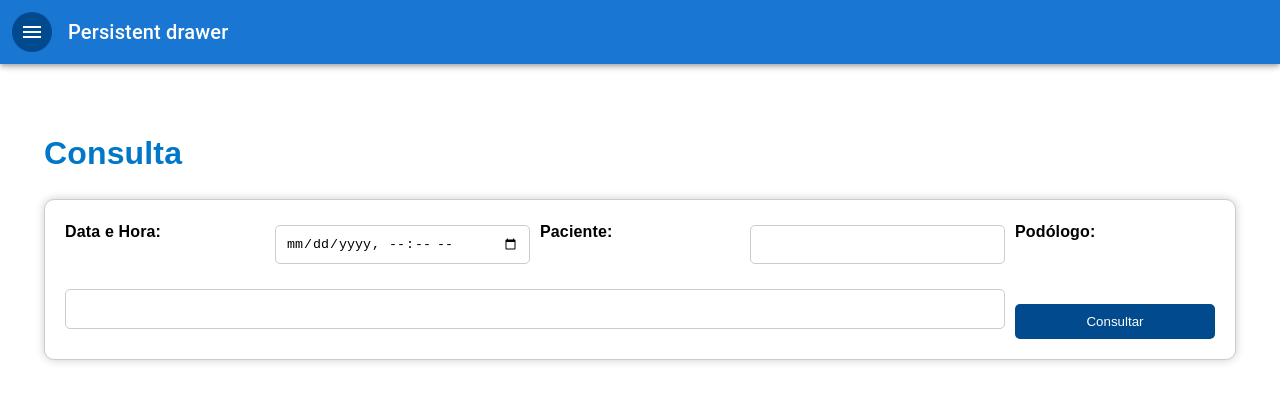
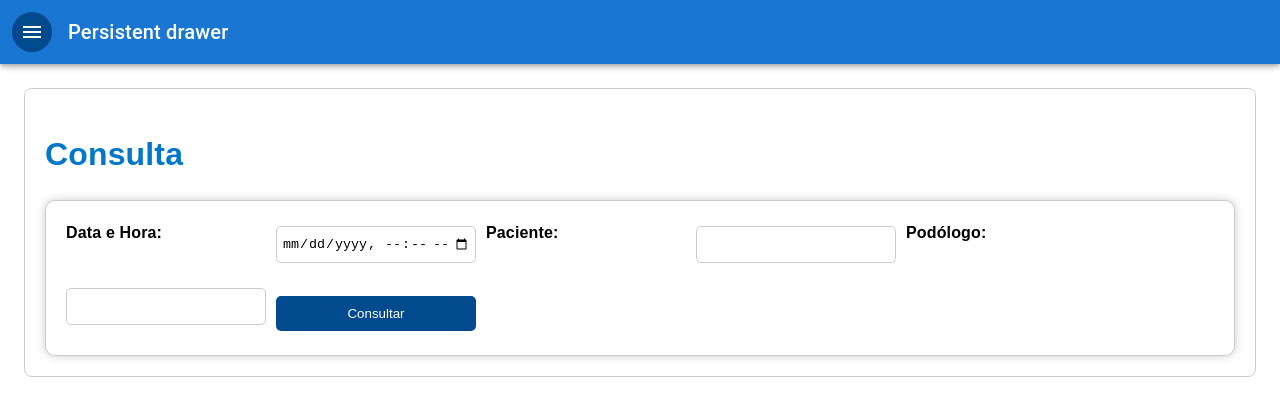
Before and after one commit to DedeLuiz/senac-front, a React (Create React App) app: page /consulta-agendamento in a window 1280 px wide. Shown: the top 416 px of the page. Built offline with nearby package versions, Linux system fonts and the light colour scheme.

Commit message:
Atualizando css: agen, cadas, consulta

```diff
--- a/src/styles/agendamento.css
+++ b/src/styles/agendamento.css
@@ -69,3 +69,16 @@ button[type="submit"] {
   margin-top: 20px;
   width: 100%;
 }
+
+
+/* Estilo dos inputs Paciente e Pedólogo */
+form input[type="text"][id="paciente"],
+form input[type="text"][id="podologo"] {
+  transition: width 0.3s ease; /* Transição suave da largura */
+  width: 200px; /* Largura inicial dos inputs de Paciente e Pedólogo */
+}
+
+form input[type="text"][id="paciente"]:focus,
+form input[type="text"][id="podologo"]:focus {
+  width: 400px; /* Largura expandida dos inputs de Paciente e Pedólogo */
+}
--- a/src/styles/cadastro-profissional.css
+++ b/src/styles/cadastro-profissional.css
@@ -47,3 +47,12 @@
   .profissional-container button[type="submit"] {
     background-color: #004A8D; /* Cor do botão */
   }
+
+  form input[type="text"][id="endereco"] {
+    transition: width 0.3s ease; /* Transição suave da largura */
+    width: 200px; /* Largura inicial dos inputs de nome, endereço e cidade */
+  }
+
+  form input[type="text"][id="endereco"]:focus {
+    width: 400px; /* Largura expandida dos inputs de nome, endereço e cidade */
+  }
--- a/src/styles/consulta-agendamento.css
+++ b/src/styles/consulta-agendamento.css
@@ -6,34 +6,41 @@
   font-family: Arial, sans-serif; /* Fonte */
   display: flex;
   flex-direction: column; /* Organiza os elementos em coluna */
+  border: 1px solid #ccc; /* Borda sólida */
 }
 
 /* Estilo das etiquetas (labels) */
 .consulta-container form label {
   color: black; /* Cor preta */
   margin-bottom: 10px; /* Espaçamento abaixo */
-  width: 200px; /* Largura fixa para as etiquetas */
 }
 
 /* Estilo dos inputs */
-.consulta-container form input {
-  flex: 1; /* Ocupa o espaço restante */
+.consulta-container form input[type="text"] {
   padding: 10px;
   margin-top: 5px;
   border: 1px solid #ccc;
   border-radius: 5px;
   background-color: white; /* Fundo branco */
   color: black; /* Cor da fonte */
+  transition: width 0.3s ease; /* Transição suave da largura */
+  width: 200px; /* Largura inicial dos inputs */
 }
 
-/* Estilo dos botões */
+/* Estilo dos inputs quando em foco */
+.consulta-container form input[type="text"]:focus {
+  width: 400px; /* Largura expandida dos inputs */
+}
+
+/* Estilo do botão */
 .consulta-container form button {
-  background-color: #004A8D; /* Cor do botão de Consulta */
+  background-color: #004a8d; /* Cor do botão de Consultar */
   color: white; /* Cor do texto */
   padding: 10px 20px;
   border: none;
   border-radius: 5px;
   cursor: pointer;
   width: 200px; /* Largura fixa para o botão */
+  margin-top: 10px; /* Espaçamento acima do botão */
   align-self: center; /* Centraliza horizontalmente */
 }
```
